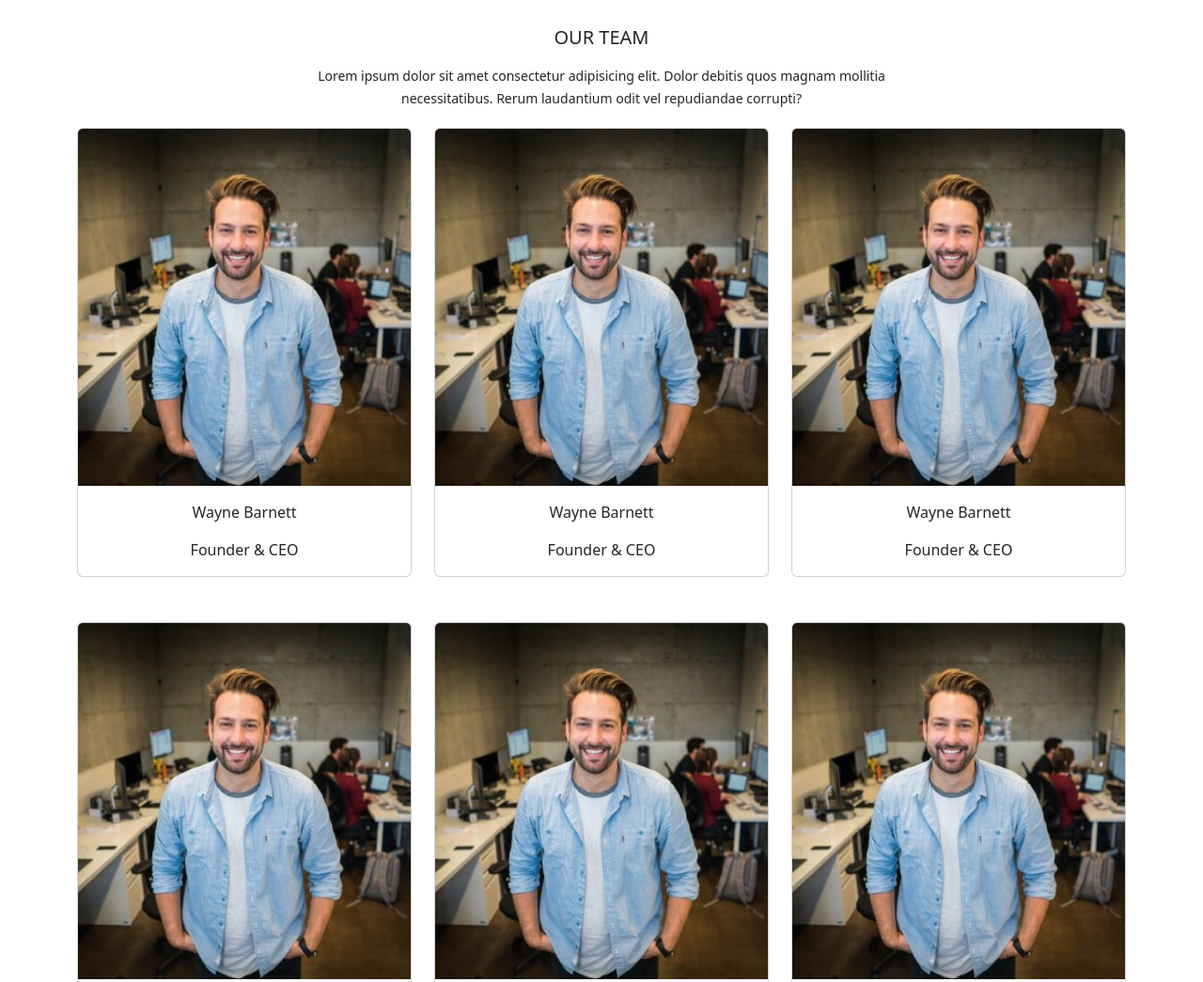
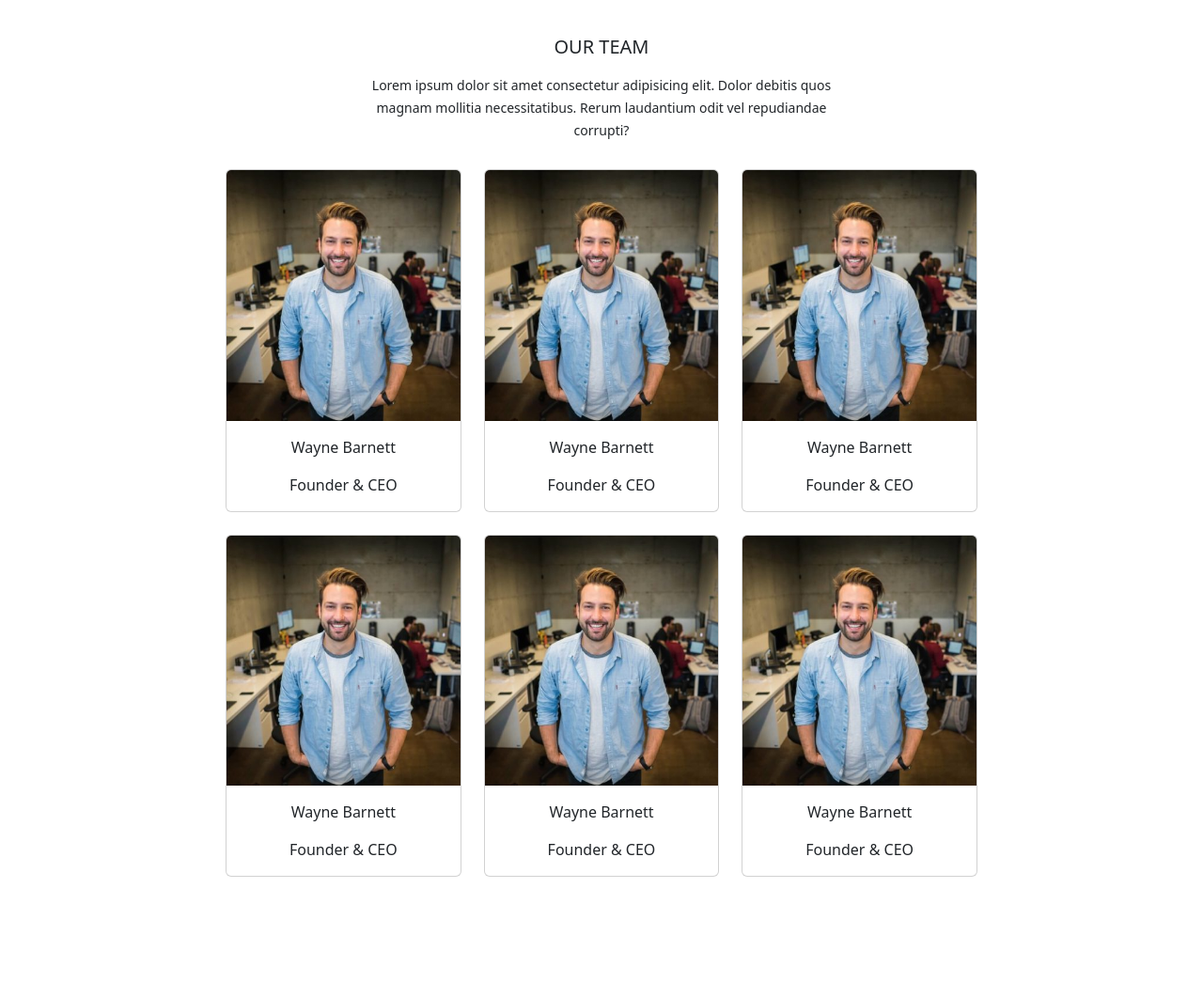
Before and after one commit to giamaf/js-our-team, a plain HTML site: page index.html in a window 1280 px wide. Shown: the top 1045 px of the page at 94% size. After the commit the page ends 963 px from the top, so only its background shows below. Drawn offline with nearby package versions, Linux system fonts and the light colour scheme.

Commit message:
added html + css minor upgrades

```diff
--- a/css/style.css
+++ b/css/style.css
@@ -7,10 +7,15 @@
 
 .my-container {
     margin: 0 auto;
-    max-width: 700px;
+    max-width: 500px;
+}
+
+.my-container-l {
+    margin: 0 auto;
+    max-width: 800px;
 }
 
 section {
     text-align: center;
-    margin: 20px 0px;
+    margin: 30px 0px;
 }
--- a/index.html
+++ b/index.html
@@ -35,9 +35,9 @@
         </section>
     </div>
     <!-- Cards -->
-    <div class="container">
+    <div class="my-container-l">
         <section class="team-members-card">
-            <div class="row gy-5">
+            <div class="row gy-4">
             </div>
         </section>
     </div>
```
